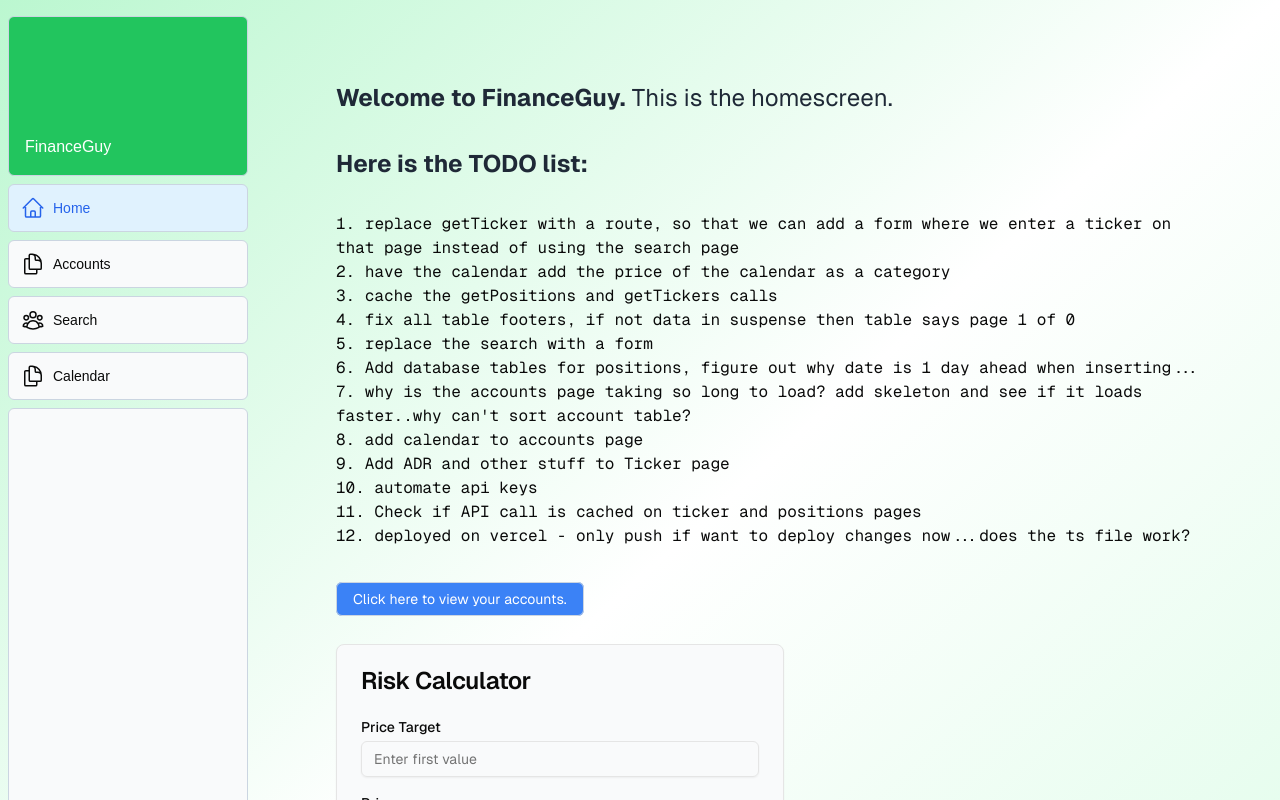
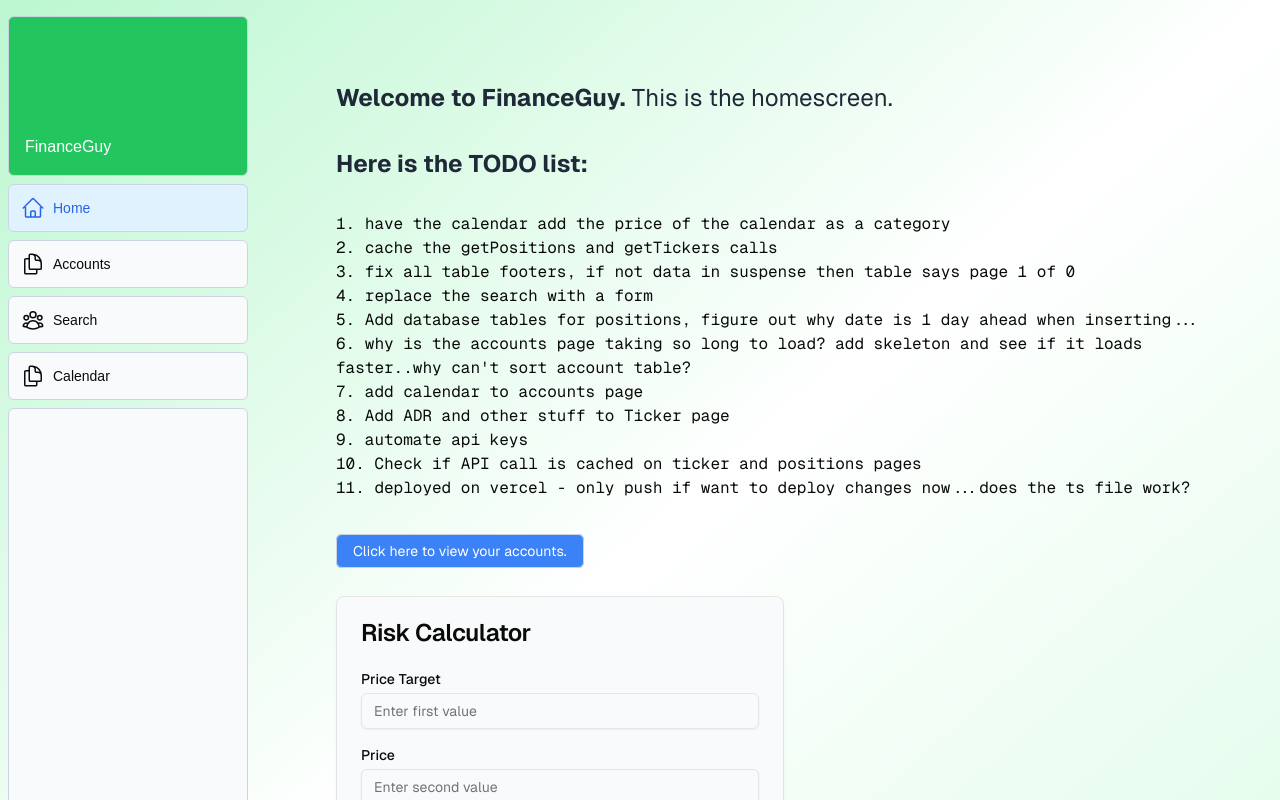
Before and after one commit to jek030/schwabApiNextJs, a Next.js app: page / in a window 1280 px wide. Shown: the top 800 px of the page. Built offline with nearby package versions, Linux system fonts and the light colour scheme.

Commit message:
updated todos

```diff
--- a/app/page.tsx
+++ b/app/page.tsx
@@ -16,7 +16,6 @@ export default function Home() {
              Here is the TODO list:
         </strong>
           <ul className="list-inside list-decimal text-center sm:text-left font-[family-name:var(--font-geist-mono)]">
-          <li>replace getTicker with a route, so that we can add a form where we enter a ticker on that page instead of using the search page</li>
           <li>have the calendar add the price of the calendar as a category</li>
           <li>cache the getPositions and getTickers calls</li>
             <li> fix all table footers, if not data in suspense then table says page 1 of 0</li>
--- a/app/search/[ticker]/page.tsx
+++ b/app/search/[ticker]/page.tsx
@@ -1,7 +1,6 @@
 "use client";
 import { useEffect, useState, useCallback } from 'react';
 import Link from 'next/link';
-import { getTicker } from '@/app/lib/getSchwabTicker';
 import {Card,CardContent,CardDescription,CardHeader,CardTitle} from '@/app/ui/card';//CardFooter
 import { Divider } from "@nextui-org/react";
 import { PriceHistoryCard } from '@/app/ui/PriceHistoryCard';
```
